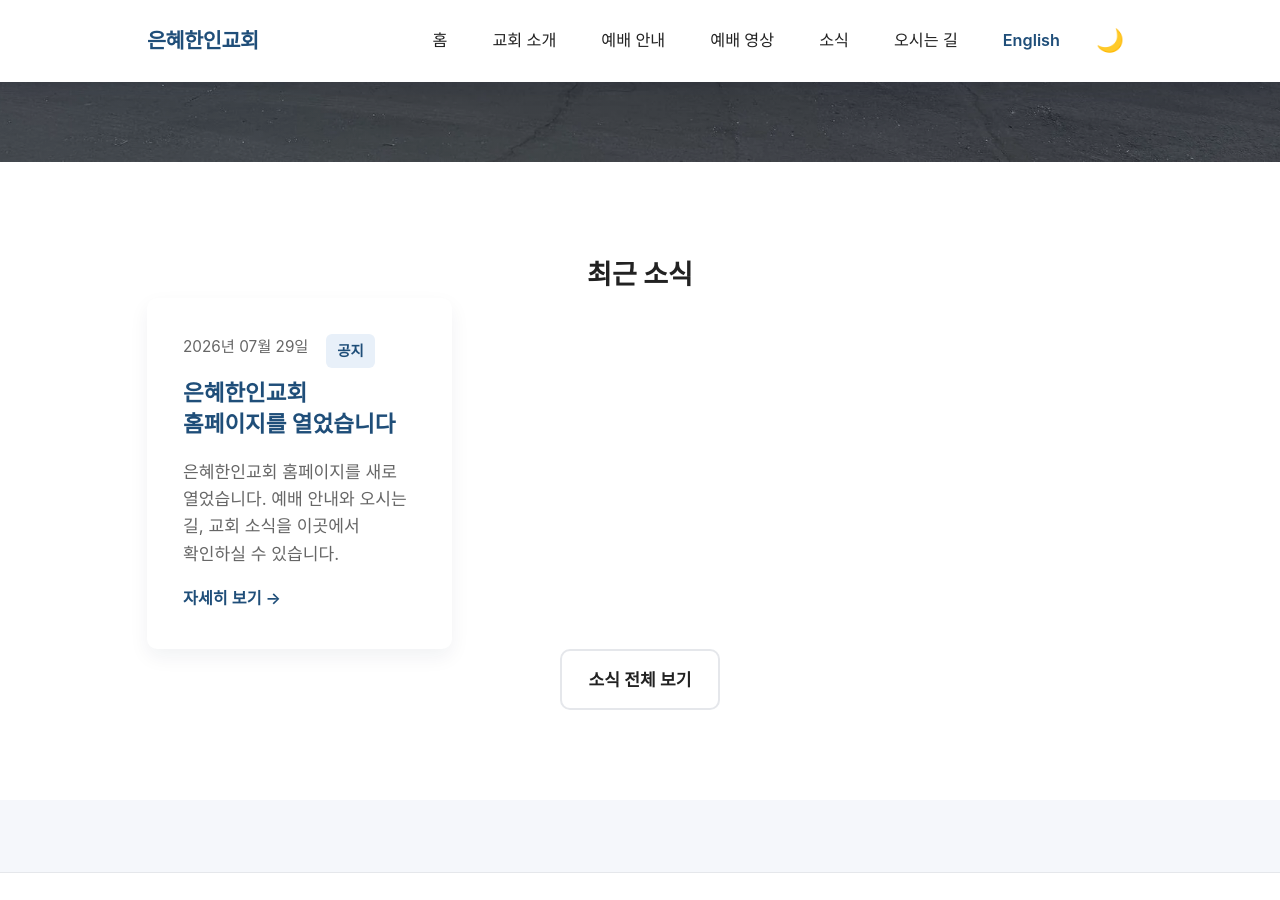
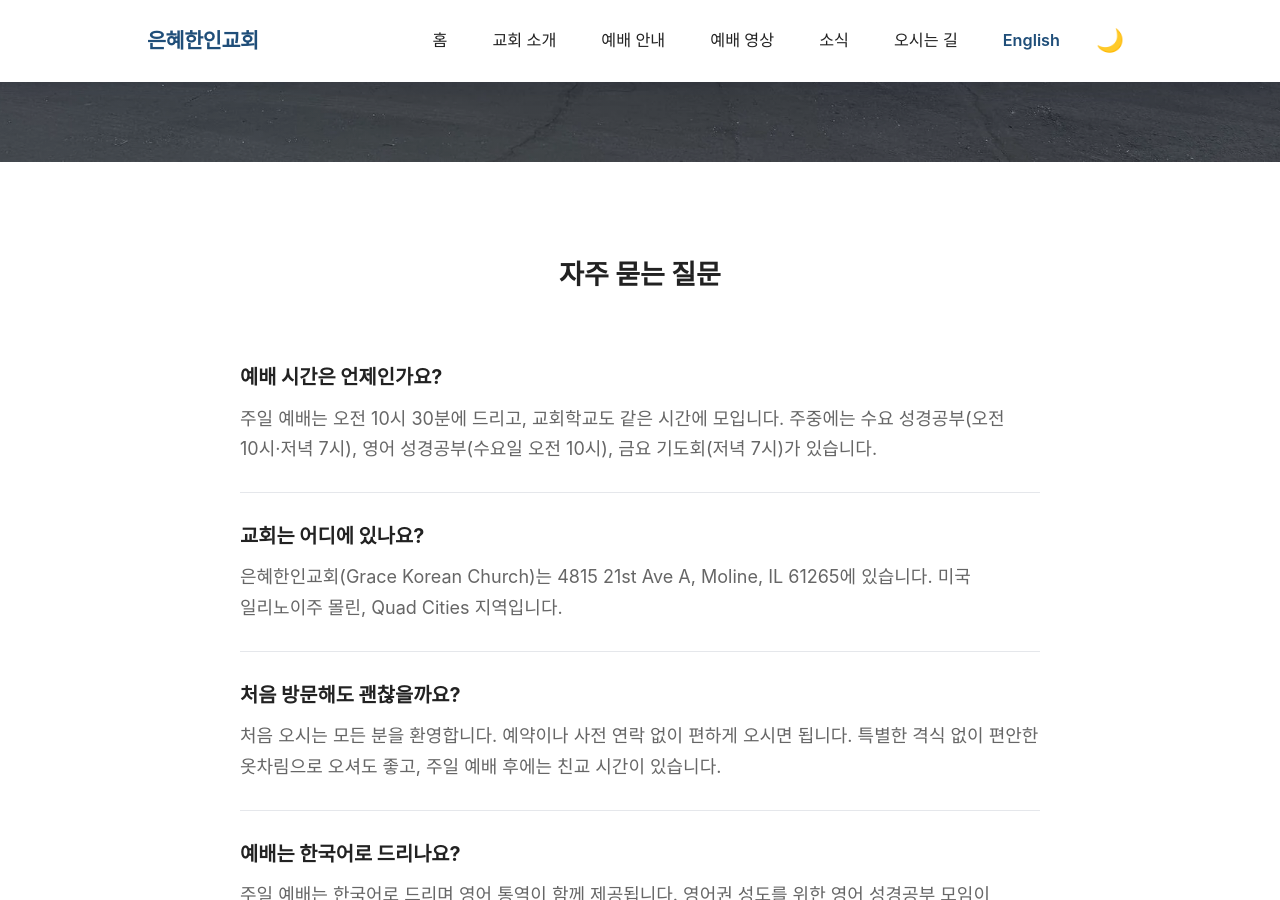
Before and after one commit to grace-korean-church/grace-korean-church.github.io, a Jekyll site: the page built from index.md, in a window 1280 px wide and 900 px high, scrolled down 1557 px. Built offline with Jekyll 4.4.1, drawn with Linux system fonts in a browser that asks for light colours; some of the changed text lies outside the part shown.

Commit message:
홈에 자주 묻는 질문 섹션 추가, FAQ 스키마와 데이터 공유
FAQ 구조화 데이터만 있고 화면에는 질문·답이 없었다. 구글은 2026년 5월
부터 FAQ 리치 결과를 표시하지 않으므로 스키마의 효과는 없고, 대신
사람과 AI 답변 엔진이 그대로 인용할 문장이 페이지에 있어야 한다.
질문·답을 _data/faq.yml 한 곳에 두고 홈 화면(한/영)과 스키마가 같은
데이터를 읽게 해 서로 어긋날 수 없게 했다.

Co-Authored-By: Claude Fable 5.1 <noreply@anthropic.com>
Claude-Session: https://claude.ai/code/session_01VzpFXUPKk27MZgudmDLP5T

```diff
--- /dev/null
+++ b/_data/faq.yml
@@ -0,0 +1,29 @@
+# 자주 묻는 질문. 홈 화면 FAQ 섹션, FAQ 구조화 데이터, llms.txt가 모두 이 파일을 읽는다.
+# 예배 시간이 바뀌면 services.md, _layouts/default.html(openingHoursSpecification)과 함께 고칠 것.
+# 주소는 _config.yml의 church.address와 같아야 한다 (script/test가 검사한다).
+ko:
+  title: "자주 묻는 질문"
+  items:
+    - q: "예배 시간은 언제인가요?"
+      a: "주일 예배는 오전 10시 30분에 드리고, 교회학교도 같은 시간에 모입니다. 주중에는 수요 성경공부(오전 10시·저녁 7시), 영어 성경공부(수요일 오전 10시), 금요 기도회(저녁 7시)가 있습니다."
+    - q: "교회는 어디에 있나요?"
+      a: "은혜한인교회(Grace Korean Church)는 4815 21st Ave A, Moline, IL 61265에 있습니다. 미국 일리노이주 몰린, Quad Cities 지역입니다."
+    - q: "처음 방문해도 괜찮을까요?"
+      a: "처음 오시는 모든 분을 환영합니다. 예약이나 사전 연락 없이 편하게 오시면 됩니다. 특별한 격식 없이 편안한 옷차림으로 오셔도 좋고, 주일 예배 후에는 친교 시간이 있습니다."
+    - q: "예배는 한국어로 드리나요?"
+      a: "주일 예배는 한국어로 드리며 영어 통역이 함께 제공됩니다. 영어권 성도를 위한 영어 성경공부 모임이 수요일 오전 10시에 따로 있습니다."
+    - q: "어느 교단 소속인가요?"
+      a: "은혜한인교회는 하나님의성회(Assemblies of God) 소속이며, 1982년 8월 15일에 설립되었습니다."
+en:
+  title: "Frequently Asked Questions"
+  items:
+    - q: "When are the services?"
+      a: "Sunday worship is at 10:30 AM, and Sunday school meets at the same time. During the week we have Wednesday Bible study (10:00 AM and 7:00 PM), an English Bible study on Wednesday at 10:00 AM, and a Friday prayer meeting at 7:00 PM."
+    - q: "Where is the church?"
+      a: "Grace Korean Church is at 4815 21st Ave A, Moline, IL 61265, in the Quad Cities area of Illinois."
+    - q: "Can I just show up as a first-time visitor?"
+      a: "Yes. Everyone is welcome, and no reservation or advance contact is needed. Dress is casual, and there is a fellowship meal after Sunday worship."
+    - q: "Are the services in Korean?"
+      a: "Sunday worship is held in Korean with English interpretation. There is also a separate English Bible study on Wednesday mornings at 10:00 AM."
+    - q: "What denomination is the church?"
+      a: "Grace Korean Church is part of the Assemblies of God and was founded on August 15, 1982."
--- a/_includes/faq-schema.html
+++ b/_includes/faq-schema.html
@@ -1,52 +1,19 @@
-<!-- FAQ Structured Data (JSON-LD) -->
-<!-- 예배 시간이 바뀌면 services.md, _layouts/default.html의
-     openingHoursSpecification과 함께 고칠 것. 세 곳이 어긋나면
-     검색 결과에 잘못된 시간이 표시된다. -->
+<!-- FAQ 구조화 데이터. 구글은 2026-05부터 FAQ 리치 결과를 표시하지 않지만
+     Bing·AI 크롤러는 읽는다. 내용은 _data/faq.yml — 화면 FAQ와 같은 출처. -->
+{%- assign faq = site.data.faq[page.lang | default: 'ko'] %}
 <script type="application/ld+json">
 {
   "@context": "https://schema.org",
   "@type": "FAQPage",
+  "inLanguage": "{{ page.lang | default: 'ko' }}",
   "mainEntity": [
+    {%- for item in faq.items %}
     {
       "@type": "Question",
-      "name": "{{ site.church.name }} 예배 시간은 언제인가요?",
-      "acceptedAnswer": {
-        "@type": "Answer",
-        "text": "주일 예배는 오전 10시 30분에 드리고, 교회학교도 같은 시간에 모입니다. 주중에는 수요 성경공부(오전 10시·저녁 7시), 영어 성경공부(수요일 오전 10시), 금요 기도회(저녁 7시)가 있습니다."
-      }
-    },
-    {
-      "@type": "Question",
-      "name": "{{ site.church.name }}는 어디에 있나요?",
-      "acceptedAnswer": {
-        "@type": "Answer",
-        "text": "{{ site.church.name }}({{ site.church.name_en }})는 {{ site.church.address }}에 있습니다. 미국 일리노이주 몰린, Quad Cities 지역입니다."
-      }
-    },
-    {
-      "@type": "Question",
-      "name": "처음 방문해도 괜찮을까요?",
-      "acceptedAnswer": {
-        "@type": "Answer",
-        "text": "{{ site.church.name }}는 처음 오시는 모든 분을 환영합니다. 예약이나 사전 연락 없이 편하게 오시면 됩니다. 특별한 격식 없이 편안한 옷차림으로 오셔도 좋고, 주일 예배 후에는 친교 시간이 있습니다."
-      }
-    },
-    {
-      "@type": "Question",
-      "name": "예배는 한국어로 드리나요?",
-      "acceptedAnswer": {
-        "@type": "Answer",
-        "text": "주일 예배는 한국어로 드리며 영어 통역이 함께 제공됩니다. 영어권 성도를 위한 영어 성경공부 모임이 수요일 오전 10시에 따로 있습니다."
-      }
-    },
-    {
-      "@type": "Question",
-      "name": "{{ site.church.name }}는 어느 교단 소속인가요?",
-      "acceptedAnswer": {
-        "@type": "Answer",
-        "text": "{{ site.church.name }}는 하나님의성회(Assemblies of God) 소속이며, 1982년 8월 15일에 설립되었습니다."
-      }
-    }
+      "name": {{ item.q | jsonify }},
+      "acceptedAnswer": { "@type": "Answer", "text": {{ item.a | jsonify }} }
+    }{% unless forloop.last %},{% endunless %}
+    {%- endfor %}
   ]
 }
 </script>
--- /dev/null
+++ b/_includes/faq-section.html
@@ -0,0 +1,18 @@
+{%- comment -%}
+  화면에 보이는 자주 묻는 질문. include 인자 lang(ko|en). 내용은 _data/faq.yml.
+  접지 않고 항상 펼쳐 둔다. 접힌 답은 검색·AI 답변 엔진이 덜 신뢰한다.
+{%- endcomment -%}
+{%- assign faq = site.data.faq[include.lang] -%}
+<section class="section-fullwidth section-white faq-section" id="faq">
+  <div class="container">
+    <h2 class="text-center">{{ faq.title }}</h2>
+    <div class="faq-list">
+      {%- for item in faq.items %}
+      <div class="faq-item">
+        <h3 class="faq-question">{{ item.q }}</h3>
+        <p class="faq-answer">{{ item.a }}</p>
+      </div>
+      {%- endfor %}
+    </div>
+  </div>
+</section>
--- a/assets/css/style.css
+++ b/assets/css/style.css
@@ -670,6 +670,33 @@ img {
 }
 
 /* Highlight Box */
+/* 자주 묻는 질문 — 항상 펼쳐 둔다. 접힌 답은 검색·AI가 덜 신뢰한다. */
+.faq-list {
+  max-width: 800px;
+  margin: var(--space-lg) auto 0;
+}
+
+.faq-item {
+  padding: var(--space-md) 0;
+  border-bottom: 1px solid var(--color-border);
+}
+
+.faq-item:last-child {
+  border-bottom: 0;
+}
+
+.faq-question {
+  font-size: 1.1rem;
+  font-weight: 700;
+  color: var(--color-text-main);
+  margin-bottom: var(--space-xs);
+}
+
+.faq-answer {
+  color: var(--color-text-muted);
+  line-height: 1.7;
+}
+
 .highlight-box {
   background-color: var(--color-primary-soft);
   border-left: 4px solid var(--color-primary);
--- a/index.md
+++ b/index.md
@@ -72,6 +72,9 @@ alt_url: /en/
   </div>
 </section>
 
+<!-- FAQ: 사람과 AI 답변 엔진이 그대로 가져다 쓸 문장. 내용은 _data/faq.yml -->
+{% include faq-section.html lang="ko" %}
+
 <!-- Recent News -->
 {% if site.posts.size > 0 %}
 <section class="section-fullwidth section-white">
```
Also changed, not shown: en/index.md (+2 -0 lines).
